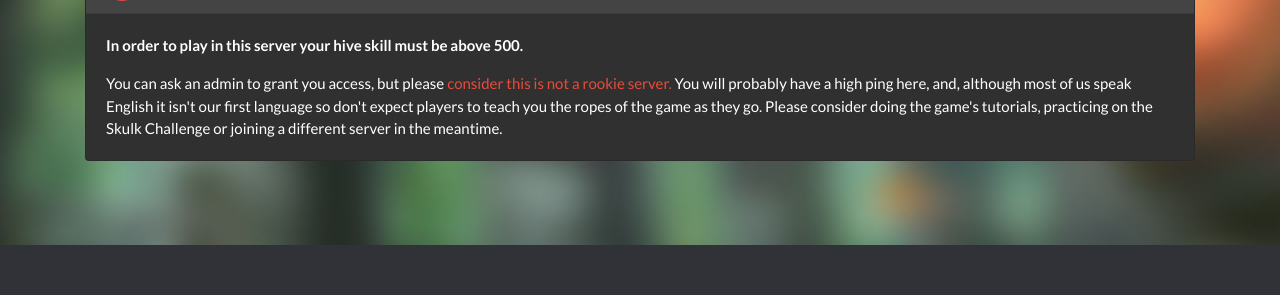
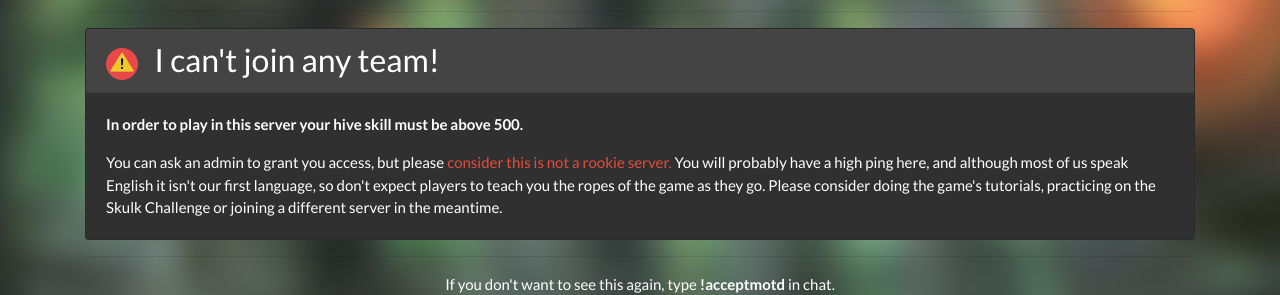
Before and after one commit to tikz/ns2sud-web, a Flask app: page /motd in a window 1280 px wide. Shown: the part 555-850 px from the top of the page. Before the commit the page ends 800 px from the top, so only its background shows below. Run offline with Flask 2, Linux system fonts and the light colour scheme; some libraries are stand-ins or nearby versions.

Commit message:
Update motd.html

```diff
--- a/app/templates/motd.html
+++ b/app/templates/motd.html
@@ -21,6 +21,12 @@
 	<div class="row">
 		<div class="col-8">
 			<div id="rules">
+				<h2>
+					{% if lang == 'en' %}Rules{% endif %}
+					{% if lang == 'es' %}Reglas{% endif %}
+					{% if lang == 'pt' %}Regras{% endif %}
+				</h2>
+				<hr>
 				<h4 class="text-danger"><img src="/static/img/exit.png" class="img-inline inline-block" />
 					{% if lang == 'en' %}Play rounds until completion. {% endif %}
 					{% if lang == 'es' %}Jugá las partidas hasta el final. {% endif %}
@@ -61,7 +67,7 @@
 			</div>
 		</div>
 		<div class="col-4">
-		<iframe src="https://discordapp.com/widget?id=382346001496670209&theme=dark" width="100%" height="342" allowtransparency="true" frameborder="0" name="discord"></iframe>
+		<iframe src="https://discordapp.com/widget?id=382346001496670209&theme=dark" width="100%" height="411" allowtransparency="true" frameborder="0" name="discord"></iframe>
 		</div>
 	</div>
 
@@ -79,7 +85,7 @@
 
 			{% if lang == 'en' %}
 			<p class="card-text"><b>In order to play in this server your hive skill must be above 500.</b></p>
-			<p class="card-text">You can ask an admin to grant you access, but please <span class="text-danger">consider this is not a rookie server.</span> You will probably have a high ping here, and, although most of us speak English it isn't our first language so don't expect players to teach you the ropes of the game as they go.
+			<p class="card-text">You can ask an admin to grant you access, but please <span class="text-danger">consider this is not a rookie server.</span> You will probably have a high ping here, and although most of us speak English it isn't our first language, so don't expect players to teach you the ropes of the game as they go.
 
 			Please consider doing the game's tutorials, practicing on the Skulk Challenge or joining a different server in the meantime.</p>
 		  	{% endif %}
@@ -98,6 +104,12 @@
 		  </div>
 	</div>
 
+  <hr>
+	  <div class="text-center">
+		{% if lang == 'en' %}If you don't want to see this again, type <b>!acceptmotd</b> in chat.{% endif %}
+		{% if lang == 'es' %}Para no volver a ver esto, escribí <b>!acceptmotd</b> en el chat {% endif %}
+		{% if lang == 'pt' %}Se não quiser ver essa mensagem de novo, escreva <b>!acceptmotd</b> no chat.{% endif %}
+	  </div>
   </div>
 
     <!-- Optional JavaScript -->
```
